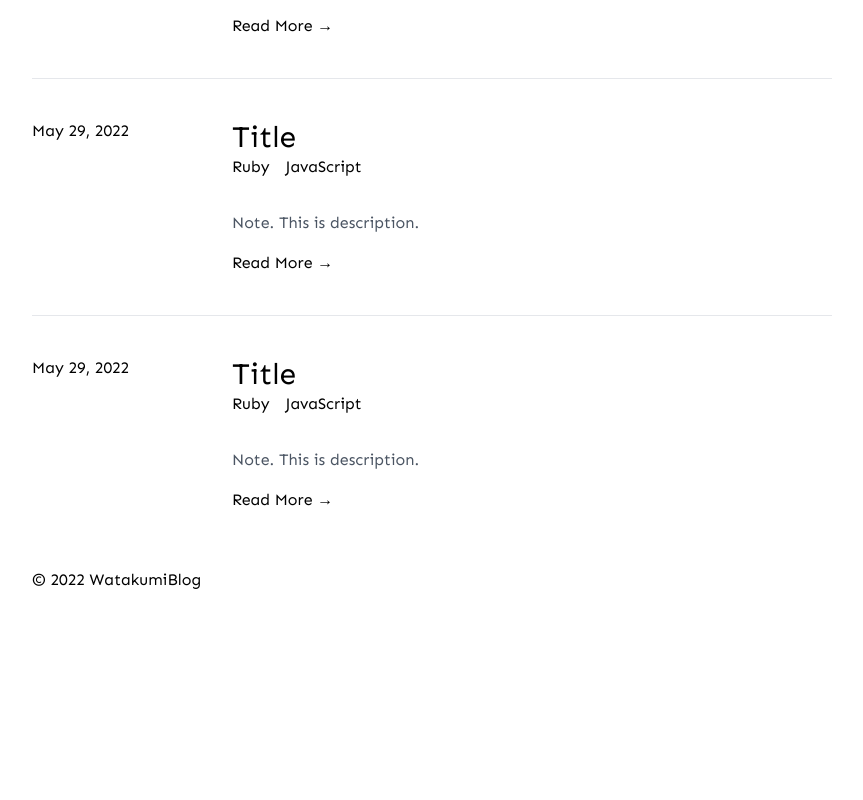
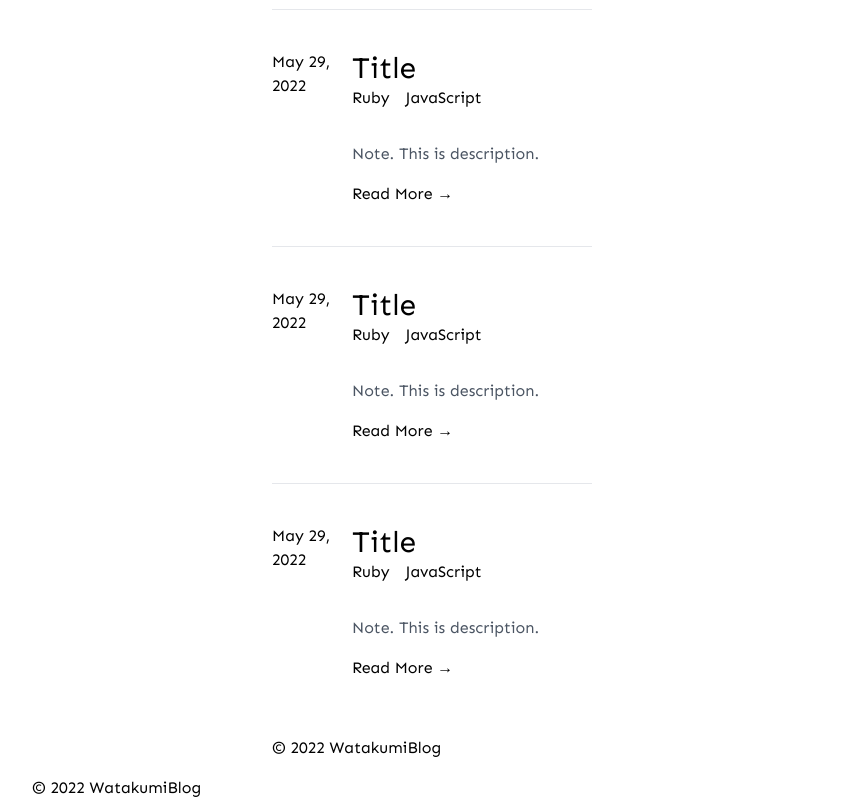
Before and after one commit to Watakumi/Watakumi-blog-next, a Next.js app: page / in a window 1280 px wide. Shown: the part 620-1420 px from the top of the page, without its empty margins (208-1071 px from the left). Before the commit the page ends 1212 px from the top, so only its background shows below. Built offline with nearby package versions, Linux system fonts and the light colour scheme.

Commit message:
Layoutを全ページに適応

```diff
--- a/pages/_app.tsx
+++ b/pages/_app.tsx
@@ -1,8 +1,13 @@
 import { AppProps } from 'next/app';
+import Layout from '../components/Layout';
 import '../styles/globals.css';
 
 function MyApp({ Component, pageProps }: AppProps) {
-  return <Component {...pageProps} />;
+  return (
+    <Layout>
+      <Component {...pageProps} />
+    </Layout>
+  );
 }
 
 export default MyApp;
```
